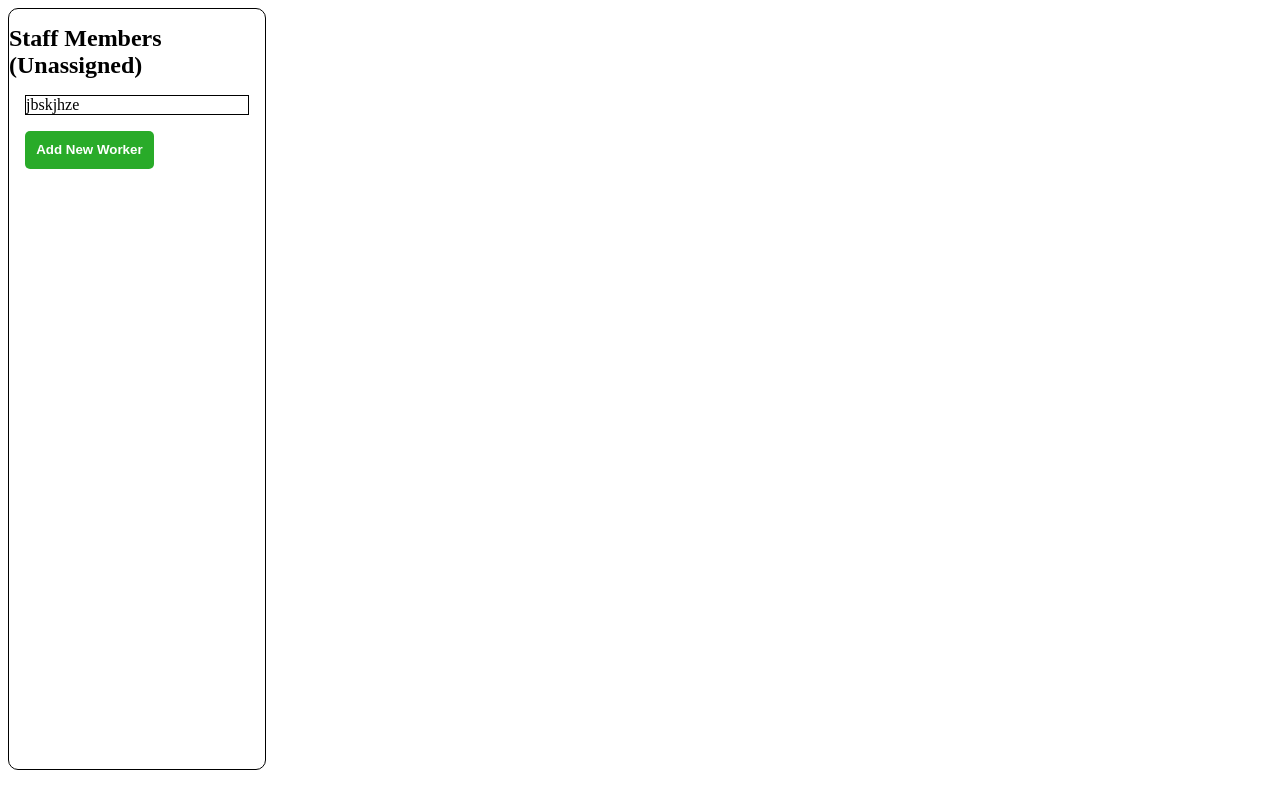
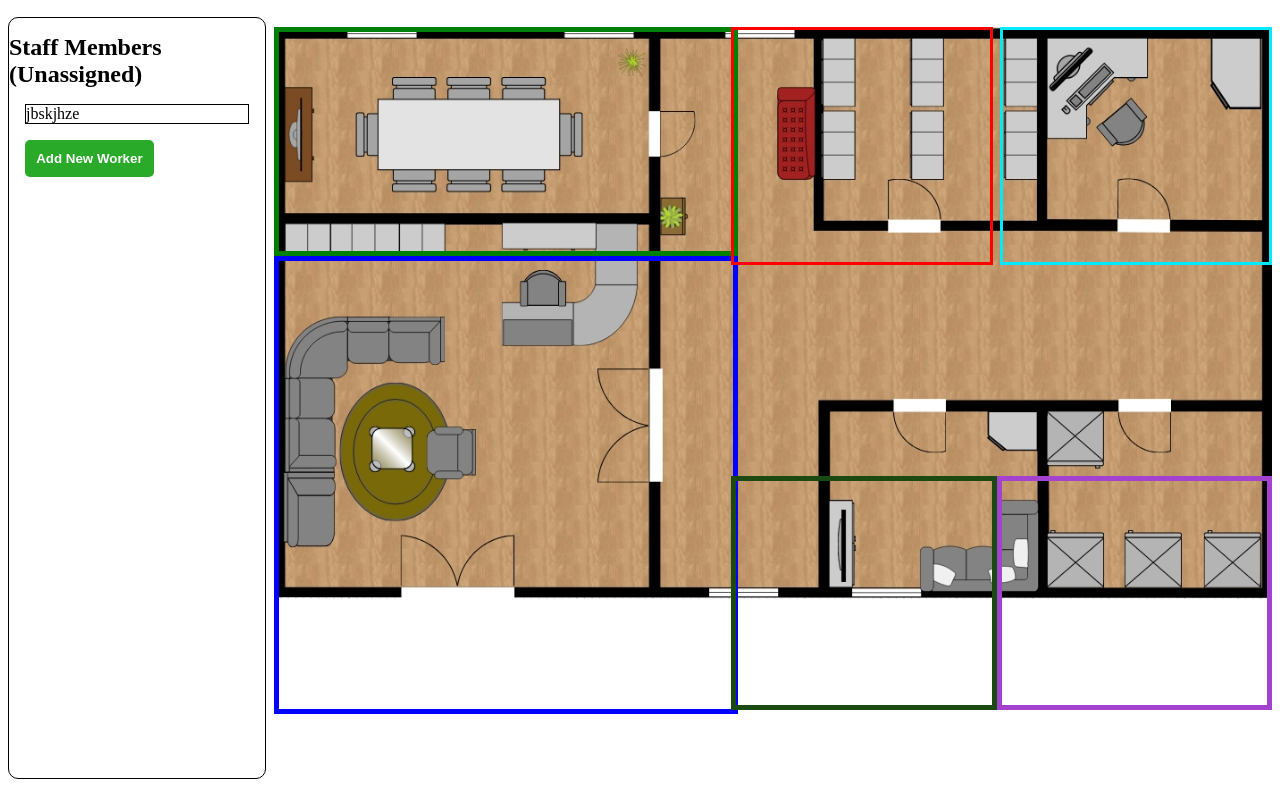
Before and after one commit to Alae779/STN-CRS-1, a plain HTML site: page index.html in a window 1280 px wide. Drawn offline with Linux system fonts and the light colour scheme.

Commit message:
adding the office struct

```diff
--- a/index.html
+++ b/index.html
@@ -21,6 +21,44 @@
         </div>
 
 
+        <div class="container-2">
+            <div class="zone-container-1">
+                <div class="zone-1-a">
+
+                </div>
+
+                <div class="zone-1-b">
+
+                </div>
+            </div>
+
+
+            <div class="zone-container-2">
+              <div class="zoneoff-2-1">
+                    <div class="zone-1-1">
+
+                    </div>
+
+                    <div class="zone-1-2">
+
+                    </div>
+              </div>
+
+              <div class="zoneoff-2-2">
+                    <div class="zone-2-1">
+
+                    </div>
+
+                    <div class="zone-2-2">
+
+                    </div>
+              </div>
+
+            </div>
+        </div>
+    </div>
+
+
     <script src="script.js"></script>
 </body>
 </html>
--- a/style.css
+++ b/style.css
@@ -25,3 +25,68 @@
     padding: 0.7rem;
     font-weight: bold;
 }
+.all-container{
+    display: flex;
+    align-items: center;
+    justify-content: space-between;
+}
+.container-2{
+    width: 78vw;
+    height: 95vh;
+    border-radius: 10px;
+    display: flex;
+    justify-content: space-between;
+    background-image: url(img/stncrs.jpg);
+    background-repeat: no-repeat;
+    background-size: contain;
+    margin-top: 1.2rem;
+}
+.zone-1-a{
+    border: 5px solid green;
+    width: 28.4rem;
+    height: 13.7rem;
+}
+.zone-1-b{
+    border: 5px solid blue;
+    width: 28.4rem;
+    height: 28rem;
+}
+.zone-container-1{
+    width: 28.4rem;
+    height: 41.7rem;
+}
+.zone-container-2{
+    width: 33.8rem;
+    height: 42.7rem;
+    display: flex;
+    flex-direction: column;
+    justify-content: space-between;
+}
+.zoneoff-2-2{
+    display: flex;
+    justify-content: space-between;
+}
+.zoneoff-2-1{
+    display: flex;
+    justify-content: space-between;
+}
+.zone-1-1{
+    border: 3px solid red;
+    width: 16rem;
+    height: 14.5rem;
+}
+.zone-1-2{
+    border: 3px solid rgb(0, 234, 255);
+    width: 16.6rem;
+    height: 14.5rem;
+}
+.zone-2-1{
+    border: 5px solid rgb(26, 73, 18);
+    width: 16rem;
+    height: 14rem;
+}
+.zone-2-2{
+    border: 5px solid rgb(162, 66, 207);
+    width: 16.6rem;
+    height: 14rem;
+}
```
